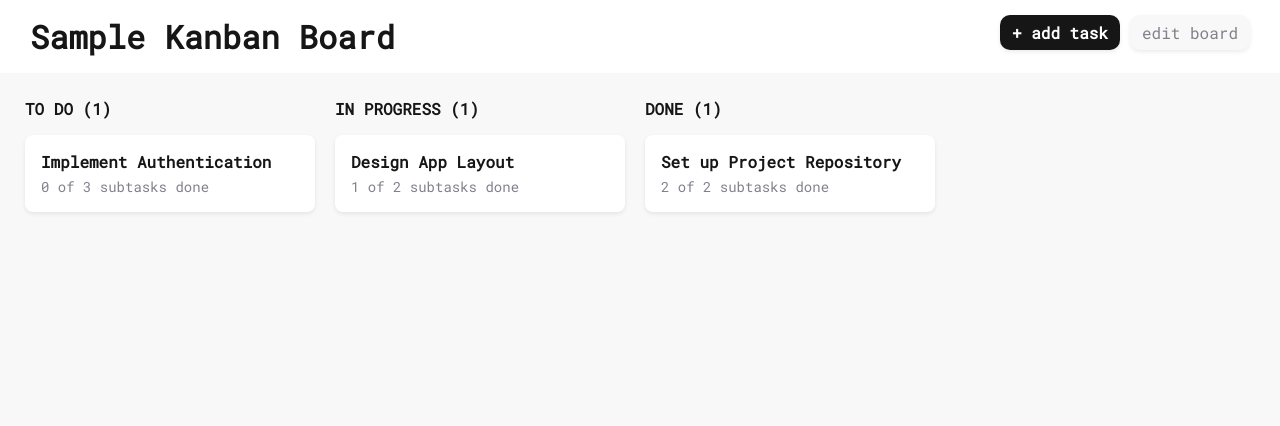
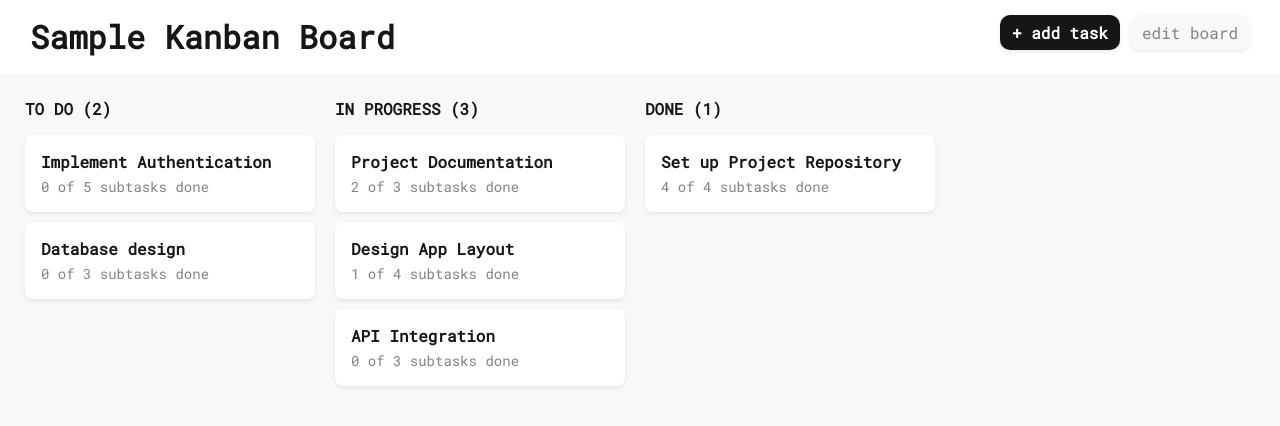
Before and after one commit to aniamarkh/kanban-board, a Vue app: page / in a window 1280 px wide. Shown: the top 426 px of the page. Built offline with nearby package versions, Linux system fonts and the light colour scheme.

Commit message:
feat: save board to localStore

```diff
--- /dev/null
+++ b/src/assets/initBoard.ts
@@ -0,0 +1,175 @@
+export const initBoard = {
+  title: 'Sample Kanban Board',
+  columns: [
+    {
+      id: '1',
+      title: 'To Do',
+      tasks: [
+        {
+          id: '4',
+          title: 'Implement Authentication',
+          desc: 'Add user authentication for sign-up, login, and password reset functionality.',
+          subtasks: [
+            {
+              id: '7',
+              title: 'Integrate OAuth',
+              done: false,
+            },
+            {
+              id: '8',
+              title: 'Create sign-up form',
+              done: false,
+            },
+            {
+              id: '9',
+              title: 'Create login form',
+              done: false,
+            },
+            {
+              id: '14',
+              title: 'Setup password reset functionality',
+              done: false,
+            },
+            {
+              id: '15',
+              title: 'Test authentication flows',
+              done: false,
+            },
+          ],
+        },
+        {
+          id: '16',
+          title: 'Database design',
+          desc: 'Design the database schema and establish database connections.',
+          subtasks: [
+            {
+              id: '17',
+              title: 'Define database schema',
+              done: false,
+            },
+            {
+              id: '18',
+              title: 'Setup DB connection',
+              done: false,
+            },
+            {
+              id: '19',
+              title: 'Test DB connection',
+              done: false,
+            },
+          ],
+        },
+      ],
+    },
+    {
+      id: '2',
+      title: 'In Progress',
+      tasks: [
+        {
+          id: '28',
+          title: 'Project Documentation',
+          desc: 'Complete the project documentation including API usage, user guide, and developer notes.',
+          subtasks: [
+            {
+              id: '29',
+              title: 'Write API usage documentation',
+              done: true,
+            },
+            {
+              id: '30',
+              title: 'Create user guide',
+              done: true,
+            },
+            {
+              id: '31',
+              title: 'Complete developer notes',
+              done: false,
+            },
+          ],
+        },
+        {
+          id: '5',
+          title: 'Design App Layout',
+          desc: 'Create the user interface and overall design of the pet project app.',
+          subtasks: [
+            {
+              id: '10',
+              title: 'Choose color scheme',
+              done: true,
+            },
+            {
+              id: '11',
+              title: 'Design app logo',
+              done: false,
+            },
+            {
+              id: '20',
+              title: 'Design app navigation',
+              done: false,
+            },
+            {
+              id: '21',
+              title: 'Develop UI components',
+              done: false,
+            },
+          ],
+        },
+        {
+          id: '24',
+          title: 'API Integration',
+          desc: 'Integrate the necessary APIs into the app.',
+          subtasks: [
+            {
+              id: '25',
+              title: 'Identify necessary APIs',
+              done: false,
+            },
+            {
+              id: '26',
+              title: 'Create API requests',
+              done: false,
+            },
+            {
+              id: '27',
+              title: 'Test API responses',
+              done: false,
+            },
+          ],
+        },
+      ],
+    },
+    {
+      id: '3',
+      title: 'Done',
+      tasks: [
+        {
+          id: '6',
+          title: 'Set up Project Repository',
+          desc: 'Initialize the repository, set up branches, and commit the initial project structure.',
+          subtasks: [
+            {
+              id: '12',
+              title: 'Create GitHub repo',
+              done: true,
+            },
+            {
+              id: '13',
+              title: 'Commit initial project structure',
+              done: true,
+            },
+            {
+              id: '22',
+              title: 'Setup CI/CD pipeline',
+              done: true,
+            },
+            {
+              id: '23',
+              title: 'Write initial README',
+              done: true,
+            },
+          ],
+        },
+      ],
+    },
+  ],
+};
--- a/src/components/board/WorkflowColumn.vue
+++ b/src/components/board/WorkflowColumn.vue
@@ -23,6 +23,7 @@ const modifyDragItem = (dataTransfer: DataTransfer) => {
     item-key="id"
     group="task-cards"
     :setData="modifyDragItem"
+    @end="boardStore.saveState"
     class="board__column"
   >
     <template #header>
@@ -41,7 +42,7 @@ const modifyDragItem = (dataTransfer: DataTransfer) => {
   align-items: flex-start;
   gap: 10px;
   width: 290px;
-  min-height: 300px;
+  padding-bottom: 100px;
 }
 
 .column__title {
--- a/src/stores/boardStore.ts
+++ b/src/stores/boardStore.ts
@@ -1,95 +1,27 @@
 import { defineStore } from 'pinia';
+import { initBoard } from '@/assets/initBoard';
 import type { Board, Column, Subtask, Task } from '../types/types';
 
 export const useBoardStore = defineStore('board', {
   state(): { board: Board } {
+    const savedState = localStorage.getItem('board');
+    if (savedState) {
+      return {
+        board: JSON.parse(savedState),
+      };
+    }
     return {
-      board: {
-        title: 'Sample Kanban Board',
-        columns: [
-          {
-            id: '1',
-            title: 'To Do',
-            tasks: [
-              {
-                id: '4',
-                title: 'Implement Authentication',
-                desc: 'Add user authentication for sign-up, login, and password reset functionality.',
-                subtasks: [
-                  {
-                    id: '7',
-                    title: 'Integrate OAuth',
-                    done: false,
-                  },
-                  {
-                    id: '8',
-                    title: 'Create sign-up form',
-                    done: false,
-                  },
-                  {
-                    id: '9',
-                    title: 'Create login form',
-                    done: false,
-                  },
-                ],
-              },
-            ],
-          },
-          {
-            id: '2',
-            title: 'In Progress',
-            tasks: [
-              {
-                id: '5',
-                title: 'Design App Layout',
-                desc: 'Create the user interface and overall design of the pet project app.',
-                subtasks: [
-                  {
-                    id: '10',
-                    title: 'Choose color scheme',
-                    done: true,
-                  },
-                  {
-                    id: '11',
-                    title: 'Design app logo',
-                    done: false,
-                  },
-                ],
-              },
-            ],
-          },
-          {
-            id: '3',
-            title: 'Done',
-            tasks: [
-              {
-                id: '6',
-                title: 'Set up Project Repository',
-                desc: 'Initialize the repository, set up branches, and commit the initial project structure.',
-                subtasks: [
-                  {
-                    id: '12',
-                    title: 'Create GitHub repo',
-                    done: true,
-                  },
-                  {
-                    id: '13',
-                    title: 'Commit initial project structure',
-                    done: true,
-                  },
-                ],
-              },
-            ],
-          },
-        ],
-      },
+      board: initBoard,
     };
   },
 
   actions: {
     addTask({ targetColumnId, newTask }: { targetColumnId: string; newTask: Task }) {
       const targetColumn = this.getColumnById(targetColumnId);
-      if (targetColumn) targetColumn.tasks.push(newTask);
+      if (targetColumn) {
+        targetColumn.tasks.push(newTask);
+        this.saveState();
+      }
     },
 
     moveTask({ taskId, targetColumnId }: { taskId: string; targetColumnId: string }) {
@@ -104,6 +36,7 @@ export const useBoardStore = defineStore('board', {
       const targetColumn = this.getColumnById(targetColumnId);
       if (task && targetColumn) {
         targetColumn.tasks.push(task);
+        this.saveState();
       }
     },
 
@@ -115,6 +48,11 @@ export const useBoardStore = defineStore('board', {
           break;
         }
       }
+      this.saveState();
+    },
+
+    saveState() {
+      localStorage.setItem('board', JSON.stringify(this.board));
     },
   },
 
```
Also changed, not shown: 1 other file (tests, documents, lock files or other folders).
